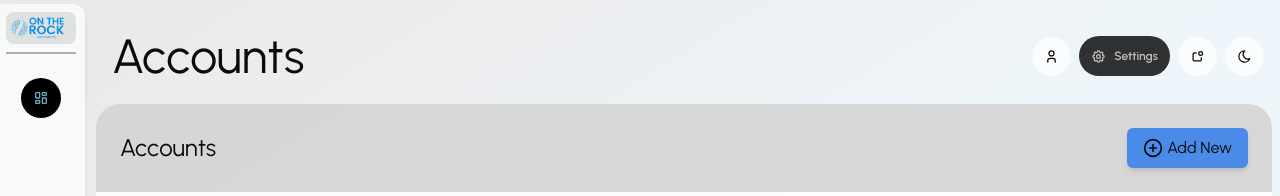
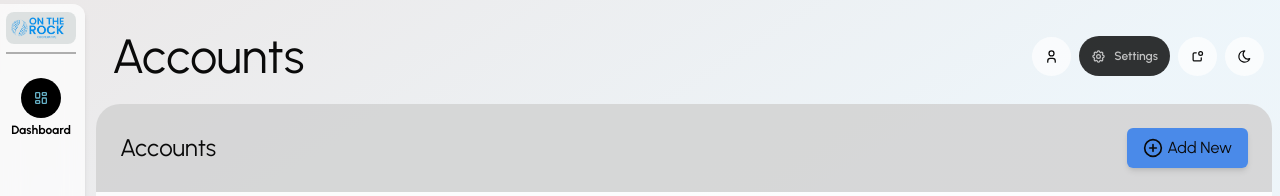
Before and after one commit to Timonics/IT-Management, a Next.js app: page /accounts in a window 1280 px wide. Shown: the top 196 px of the page. Built offline with nearby package versions, Linux system fonts and the light colour scheme.

Commit message:
feat: enhance Nav and RecentTransactions components with improved layout and styling

```diff
--- a/src/components/header/index.tsx
+++ b/src/components/header/index.tsx
@@ -11,10 +11,7 @@ const Header = () => {
   const pathArr = pathName.split("/");
   const headerName = pathArr[1];
 
-
   const headerNameArr = headerName.includes("_") ? headerName.replace("_", " ").split("") : headerName.split("");
-
-  console.log(headerNameArr);
 
   const headerNametoFirstCaps = headerNameArr[0].toUpperCase();
   headerNameArr.shift();
--- a/src/components/nav/index.tsx
+++ b/src/components/nav/index.tsx
@@ -24,11 +24,12 @@ const Nav = () => {
       <Link
         key={item.name}
         href={item.link}
-        className={`flex justify-center hover:bg-gray-200 py-2 rounded-md items-center gap-1 urban cursor-pointer`}
+        className={`flex flex-col justify-center hover:bg-gray-200 py-2 rounded-md items-center gap-1 urban cursor-pointer`}
       >
         <div className="size-[40px] flex items-center justify-center rounded-full bg-black text-[#81e0fbc9]">
           <Icon />
         </div>
+        <p className="text-black text-xs font-bold">Dashboard</p>
       </Link>
     );
   });
--- a/src/components/recent-transactions/index.tsx
+++ b/src/components/recent-transactions/index.tsx
@@ -12,10 +12,10 @@ const RecentTransactions = () => {
     </div>
   ));
   return (
-    <div className="p-4 flex flex-col justify-center gap-4 rounded-3xl h-full">
+    <div className="p-4 flex flex-col justify-center gap-4 rounded-3xl h-full bg-white/70">
       <h2 className="urban text-3xl">Recent Transactions</h2>
-      <div className="border rounded-xl">
-        <div className="grid grid-cols-5 outfit font-bold p-2">
+      <div className="bg-gray-200 rounded-xl">
+        <div className="grid grid-cols-5 outfit font-bold p-2 rounded-t-xl bg-gray-300">
           <p className="p-2">Transaction ID</p>
           <p className="p-2">Type</p>
           <p className="p-2">Amount</p>
```
